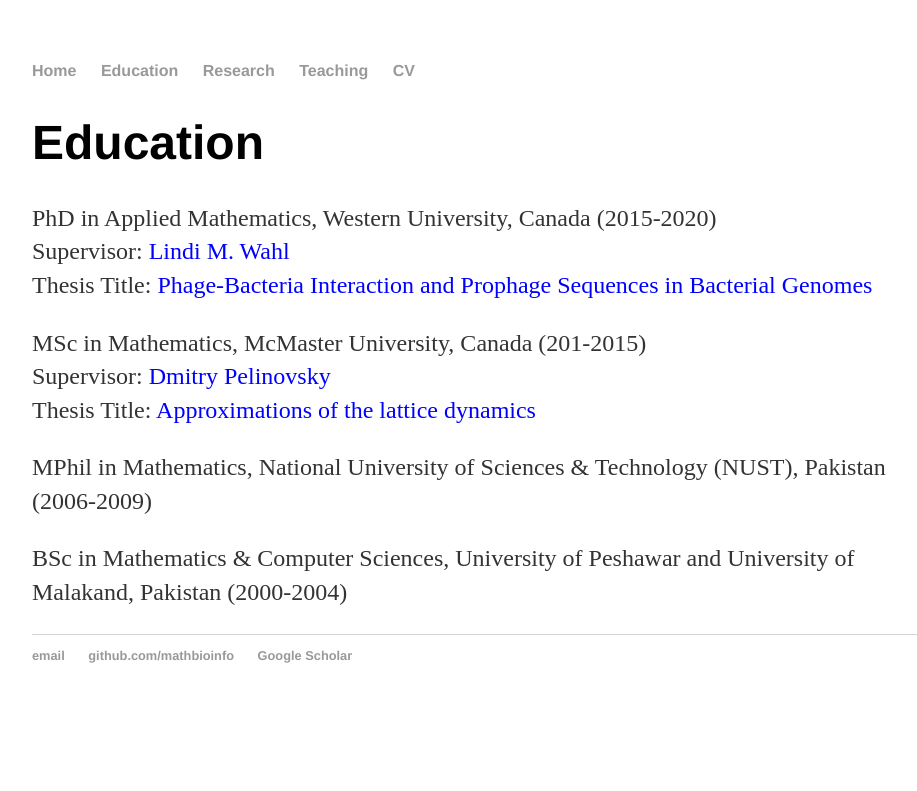
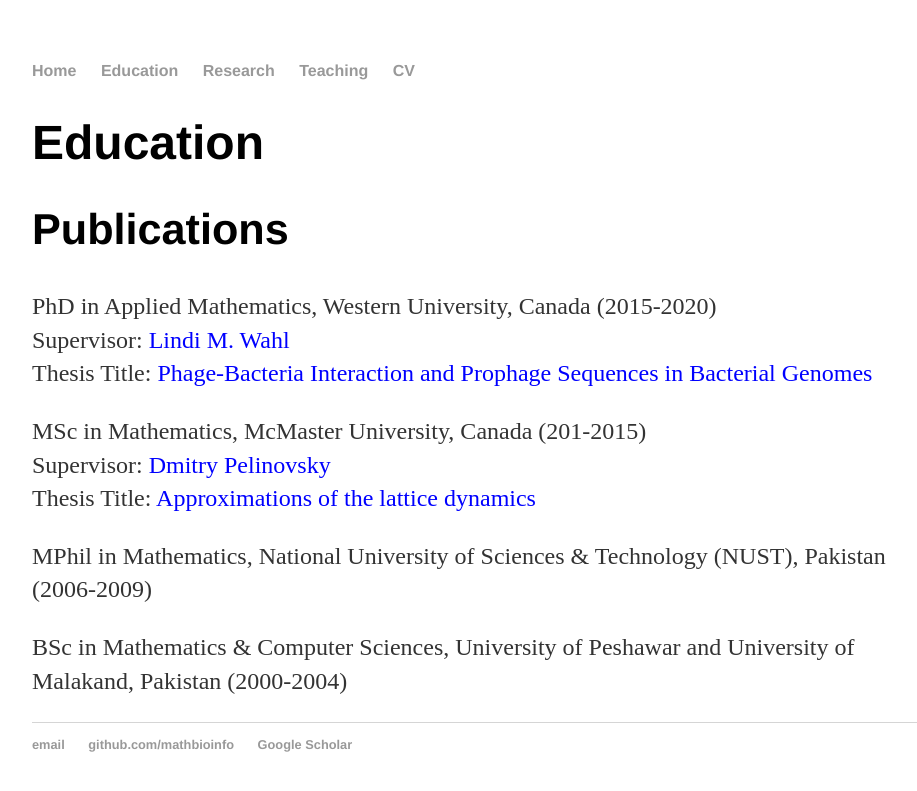
Before and after one commit to MathBioInfo/amjadkhan, a Jekyll site: the page built from Education/index.html, in a window 1280 px wide. Shown: the top 791 px of the page, without its empty margins (160-1077 px from the left). Built offline with Jekyll 4.4.1, drawn with Linux system fonts in a browser that asks for light colours.

Commit message:
Update index.html

```diff
--- a/Education/index.html
+++ b/Education/index.html
@@ -5,6 +5,15 @@
 
 		<div class="Education">
 			<h1>Education</h1>
+			<div class="main-wrap">
+      <div id="wsite-content" class="wsite-elements wsite-not-footer">
+	<div class="wsite-section-wrap">
+	<div class="wsite-section wsite-body-section wsite-background-14"  >
+		<div class="wsite-section-content">
+          <div class="container">
+			<div class="wsite-section-elements">
+				<h2 class="wsite-content-title">Publications<br /></h2>
+				<div class="paragraph"><font color="#2a2a2a" size="3">
 			<link rel="stylesheet" type="text/css" href="css/main.css">
 			<p>PhD in Applied Mathematics,  Western University, Canada (2015-2020)
                               <br>Supervisor: <a style="color:blue;" href="https://publish.uwo.ca/~lwahl/">Lindi M. Wahl</a>
```
